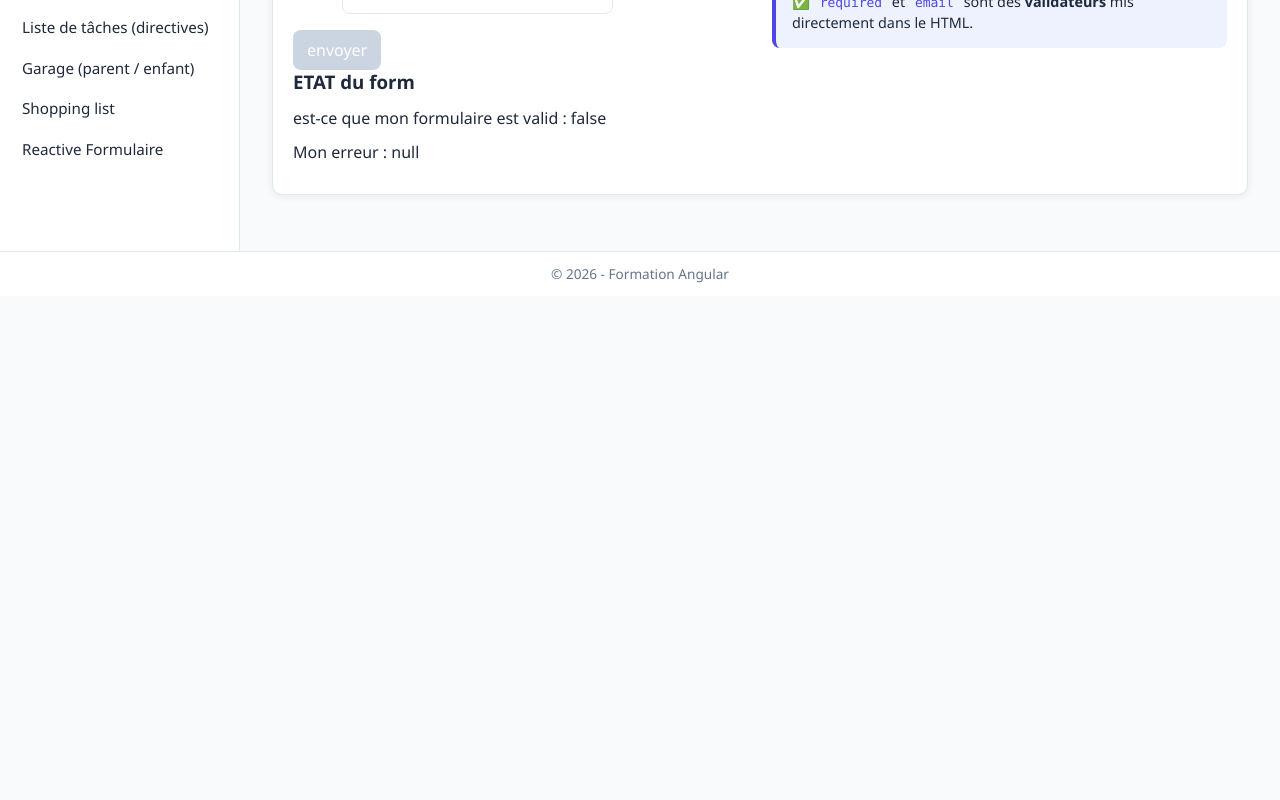
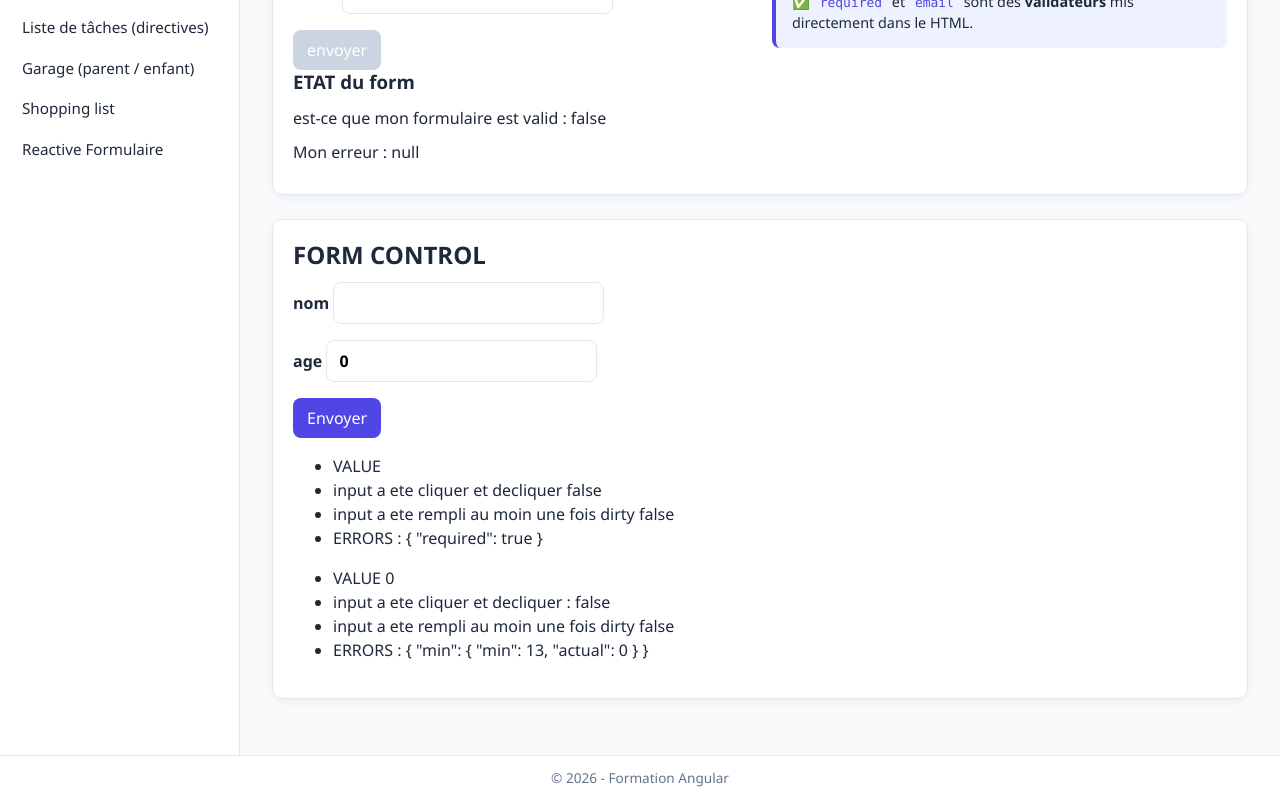
Before and after one commit to IbraAwa/demo_angular_j1_dotnet, an Angular app: page /reactiveForm in a window 1280 px wide. Shown: the part 673-1473 px from the top of the page. Before the commit the page ends 969 px from the top, so only its background shows below. Built offline with nearby package versions, Linux system fonts and the light colour scheme.

Commit message:
form control demo

```diff
--- a/src/app/pages/form-demo/reactive-form-demo/form-control-demo/form-control-demo.html
+++ b/src/app/pages/form-demo/reactive-form-demo/form-control-demo/form-control-demo.html
@@ -0,0 +1,31 @@
+<section class="demo">
+  <h2>FORM CONTROL</h2>
+  <form (ngSubmit)="envoyer()">
+    <label>
+      nom
+      <input [formControl]="nom">
+    </label>
+
+    <label>
+      age
+      <input [formControl]="age">
+    </label>
+
+    <button type="submit">Envoyer</button>
+  </form>
+
+  <ul>
+    <li>VALUE {{nom.value}}</li>
+    <li>input a ete cliquer et decliquer {{nom.touched}}</li>
+    <li>input a ete rempli au moin une fois dirty {{nom.dirty}}</li>
+    <li>ERRORS : {{nom.errors | json}}</li>
+  </ul>
+
+  <ul>
+    <li>VALUE {{age.value}}</li>
+    <li>input a ete cliquer et decliquer : {{age.touched}}</li>
+    <li>input a ete rempli au moin une fois dirty {{age.dirty}}</li>
+    <li>ERRORS : {{age.errors | json }}</li>
+  </ul>
+
+  </section>
--- a/src/app/pages/form-demo/reactive-form-demo/form-control-demo/form-control-demo.ts
+++ b/src/app/pages/form-demo/reactive-form-demo/form-control-demo/form-control-demo.ts
@@ -3,10 +3,26 @@ import { Component } from '@angular/core';
 import { FormControl, ReactiveFormsModule, Validators } from '@angular/forms';
 
 @Component({
-  imports: [ReactiveFormsModule],
+  imports: [ReactiveFormsModule, JsonPipe],
   selector: 'app-form-control-demo',
   styleUrl: './form-control-demo.scss',
   templateUrl: './form-control-demo.html',
 })
 export class FormControlDemo {
+  nom = new FormControl('',
+    [ Validators.required,
+      Validators.minLength(5),
+      Validators.maxLength(15)
+    ])
+
+  age = new FormControl(0, [
+    Validators.required,
+    Validators.min(13),
+    Validators.max(18)
+  ])
+
+
+    envoyer() {
+      console.log(this.nom.value)
+    }
 }
--- a/src/app/pages/form-demo/reactive-form-demo/reactive-form-demo.html
+++ b/src/app/pages/form-demo/reactive-form-demo/reactive-form-demo.html
@@ -20,7 +20,7 @@
 
 <app-ng-model class="card"/>
 
-<!--<app-form-control-demo class="card"/>-->
+<app-form-control-demo class="card"/>
 
 <!--<app-form-group-demo class="card"/>-->
 
--- a/src/app/pages/form-demo/reactive-form-demo/reactive-form-demo.ts
+++ b/src/app/pages/form-demo/reactive-form-demo/reactive-form-demo.ts
@@ -1,10 +1,10 @@
 import { Component } from '@angular/core';
 import { NgModel } from '../ng-model/ng-model';
-import { FormControl } from '@angular/forms';
 import { FormControlDemo } from './form-control-demo/form-control-demo';
 
+
 @Component({
-  imports: [NgModel],
+  imports: [NgModel, FormControlDemo],
   selector: 'app-reactive-form-demo',
   styleUrl: './reactive-form-demo.scss',
   templateUrl: './reactive-form-demo.html',
```
